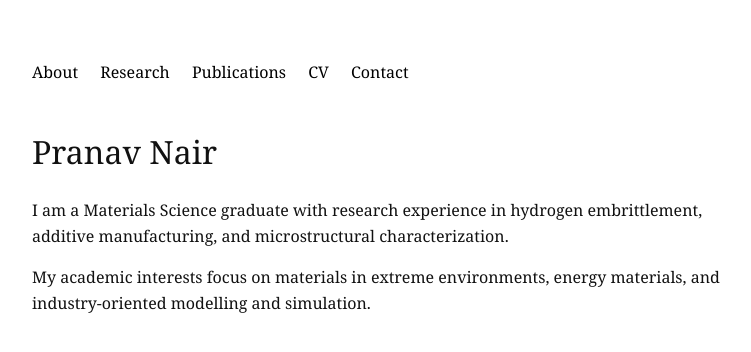
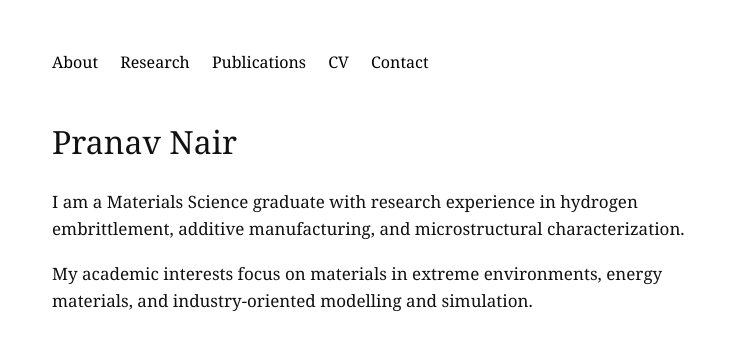
Before and after one commit to Pranvnair/pranvnair.github.io, a plain HTML site: page index.html in a window 1280 px wide. Shown: the whole page, without its empty margins (248-999 px from the left). Drawn offline with Linux system fonts and the light colour scheme.

Commit message:
Adjust layout spacing and typography

```diff
--- a/style.css
+++ b/style.css
@@ -6,8 +6,8 @@ body {
 }
 
 .container {
-  max-width: 720px;
-  margin: 60px auto;
+  max-width: 680px;
+  margin: 50px auto;
 }
 
 nav {
@@ -32,3 +32,7 @@ h1, h2, h3 {
 a {
   color: #000;
 }
+p {
+  font-size: 17px;
+  margin-bottom: 16px;
+}
```
